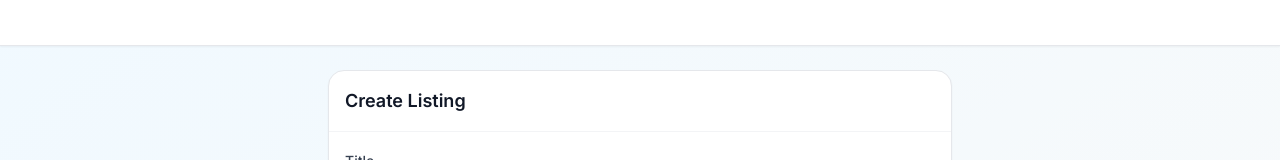
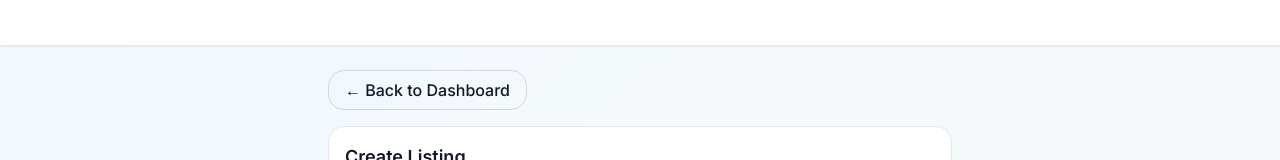
Before and after one commit to JasonPhan-ship-it/watertrade, a Next.js app in the folder frontend/: page /create-listing in a window 1280 px wide. Shown: the part 131-291 px from the top of the page. Built offline with nearby package versions, Linux system fonts and the light colour scheme; no server answers.

Commit message:
Update page.tsx

```diff
--- a/frontend/app/create-listing/page.tsx
+++ b/frontend/app/create-listing/page.tsx
@@ -1,6 +1,7 @@
 "use client";
 
 import * as React from "react";
+import Link from "next/link";
 import {
   Card,
   CardContent,
@@ -74,7 +75,12 @@ export default function CreateListingPage() {
   }
 
   return (
-    <div className="max-w-2xl mx-auto p-6">
+    <div className="max-w-2xl mx-auto p-6 space-y-4">
+      {/* Back to dashboard button */}
+      <Link href="/dashboard">
+        <Button variant="outline">← Back to Dashboard</Button>
+      </Link>
+
       <Card>
         <CardHeader>
           <CardTitle>Create Listing</CardTitle>
@@ -162,7 +168,12 @@ export default function CreateListingPage() {
                 </div>
                 <div>
                   <Label htmlFor="endDate">Auction End Date</Label>
-                  <Input id="endDate" name="endDate" type="datetime-local" required />
+                  <Input
+                    id="endDate"
+                    name="endDate"
+                    type="datetime-local"
+                    required
+                  />
                 </div>
               </div>
             )}
@@ -174,6 +185,7 @@ export default function CreateListingPage() {
           </CardFooter>
         </form>
       </Card>
+
       {message && <p className="mt-4 text-sm">{message}</p>}
     </div>
   );
```
